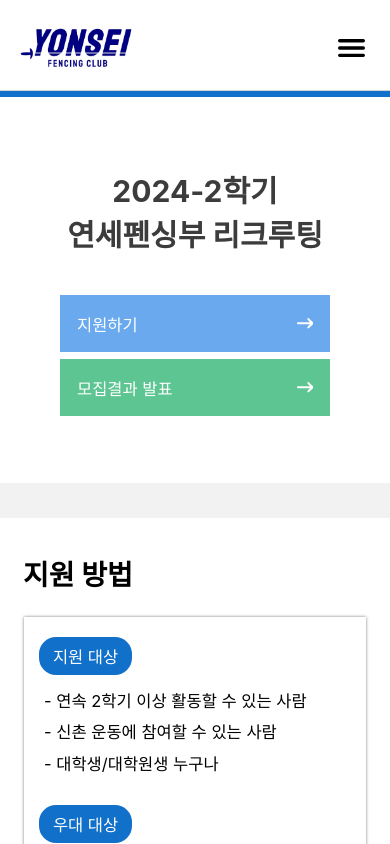
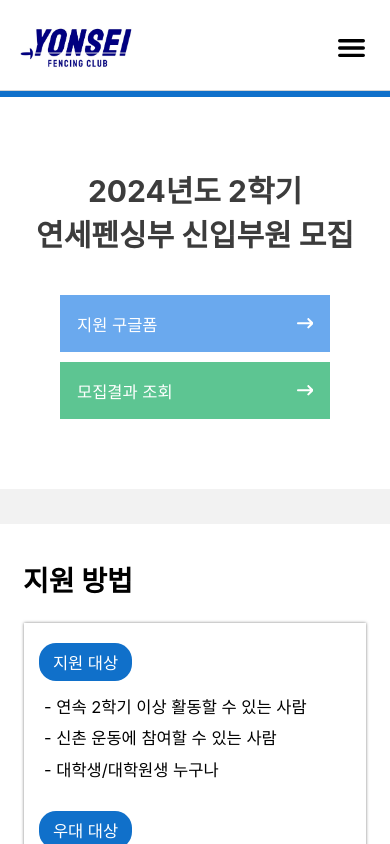
Before and after one commit to yonseifencing/yfc-frontend, a React (Create React App) app in the folder yfc-web/: page /recruit in a window 390 px wide. Shown: the top 844 px of the page. Built offline with nearby package versions, Linux system fonts and the light colour scheme; a web font is replaced by a local one.

Commit message:
feat: recruit 수정

```diff
--- a/yfc-web/src/App.js
+++ b/yfc-web/src/App.js
@@ -3,7 +3,8 @@ import "./App.css";
 import Header from "./components/header/header";
 import Footer from "./components/footer/footer";
 import HomePage from "./pages/home/home";
-import RecruitDetailPage from "./pages/recruit/recruit.js";
+import RecruitPage from "./pages/recruit/recruit.js";
+import RecruitResultPage from "./pages/recruit/recruitresuit/recruitresult.js";
 import LoginPage from "./pages/login/login";
 import SignUpPage from "./pages/signup/signup";
 import InnerHomePage from "./pages/innerpages/innerhome/innerhome.js";
@@ -15,7 +16,8 @@ function App() {
       <Header />
       <Routes>
         <Route path="/" element={<HomePage />} />
-        <Route path="/recruit" element={<RecruitDetailPage />} />
+        <Route path="/recruit" element={<RecruitPage />} />
+        <Route path="/recruit/result" element={<RecruitResultPage />} />
         <Route path="/login" element={<LoginPage />} />
         <Route path="/signup" element={<SignUpPage />} />
         <Route path="/inner" element={<InnerHomePage />} />
--- a/yfc-web/src/components/recruittextbox/recruittextbox.js
+++ b/yfc-web/src/components/recruittextbox/recruittextbox.js
@@ -8,7 +8,9 @@ export default function RecruitTextBox({ title, list }) {
         {list.map((item) => (
           <div key={item.id}>
             <h4>{item.title}</h4>
-            {item.content.map((content) => content)}
+            {item.content.map((content) => (
+              <div key={Math.random()}>{content}</div>
+            ))}
           </div>
         ))}
       </div>
--- a/yfc-web/src/pages/recruit/recruit.js
+++ b/yfc-web/src/pages/recruit/recruit.js
@@ -112,15 +112,15 @@ export default function RecruitPage() {
         </div> */}
         <div className="result">
           <h2>
-            2024-2학기
-            <br /> 연세펜싱부 리크루팅
+            2024년도 2학기 <br />
+            연세펜싱부 신입부원 모집
           </h2>
-          <a href="/writerecruit">
-            <span>지원하기</span>
+          <a href="">
+            <span>지원 구글폼</span>
             <FaArrowRightLong />
           </a>
-          <a href="resultrecruit" className="recruit_btn_green">
-            <span>모집결과 발표</span>
+          <a href="recruit/result" className="recruit_btn_green">
+            <span>모집결과 조회</span>
             <FaArrowRightLong />
           </a>
         </div>
@@ -130,7 +130,7 @@ export default function RecruitPage() {
           <div className="notes">
             <h3>참고사항</h3>
             {noteslist.map((note) => (
-              <p>{note}</p>
+              <p key={Math.random()}>{note}</p>
             ))}
           </div>
         </div>
--- a/yfc-web/src/pages/recruit/recruit.scss
+++ b/yfc-web/src/pages/recruit/recruit.scss
@@ -259,7 +259,7 @@
         a {
           width: 350px;
           height: 70px;
-          margin-bottom: 10px;
+          margin-bottom: 13px;
           font-size: 18.5px;
         }
       }
@@ -300,7 +300,7 @@
         a {
           width: 270px;
           height: 57px;
-          margin-bottom: 7px;
+          margin-bottom: 10px;
           font-size: 16.5px;
         }
       }
--- /dev/null
+++ b/yfc-web/src/pages/recruit/recruitresuit/recruitresult.js
@@ -0,0 +1,14 @@
+import React from "react";
+import "./recruitresult.scss";
+
+export default function RecruitResultPage() {
+  return (
+    <div className="">
+      <form>
+        <h2>지원결과 조회</h2>
+        <input type="text" placeholder="이름" />
+        <input type="text" placeholder="학번" />
+      </form>
+    </div>
+  );
+}
```
Also changed, not shown: yfc-web/src/pages/recruit/recruitresuit/recruitresult.scss (added).
